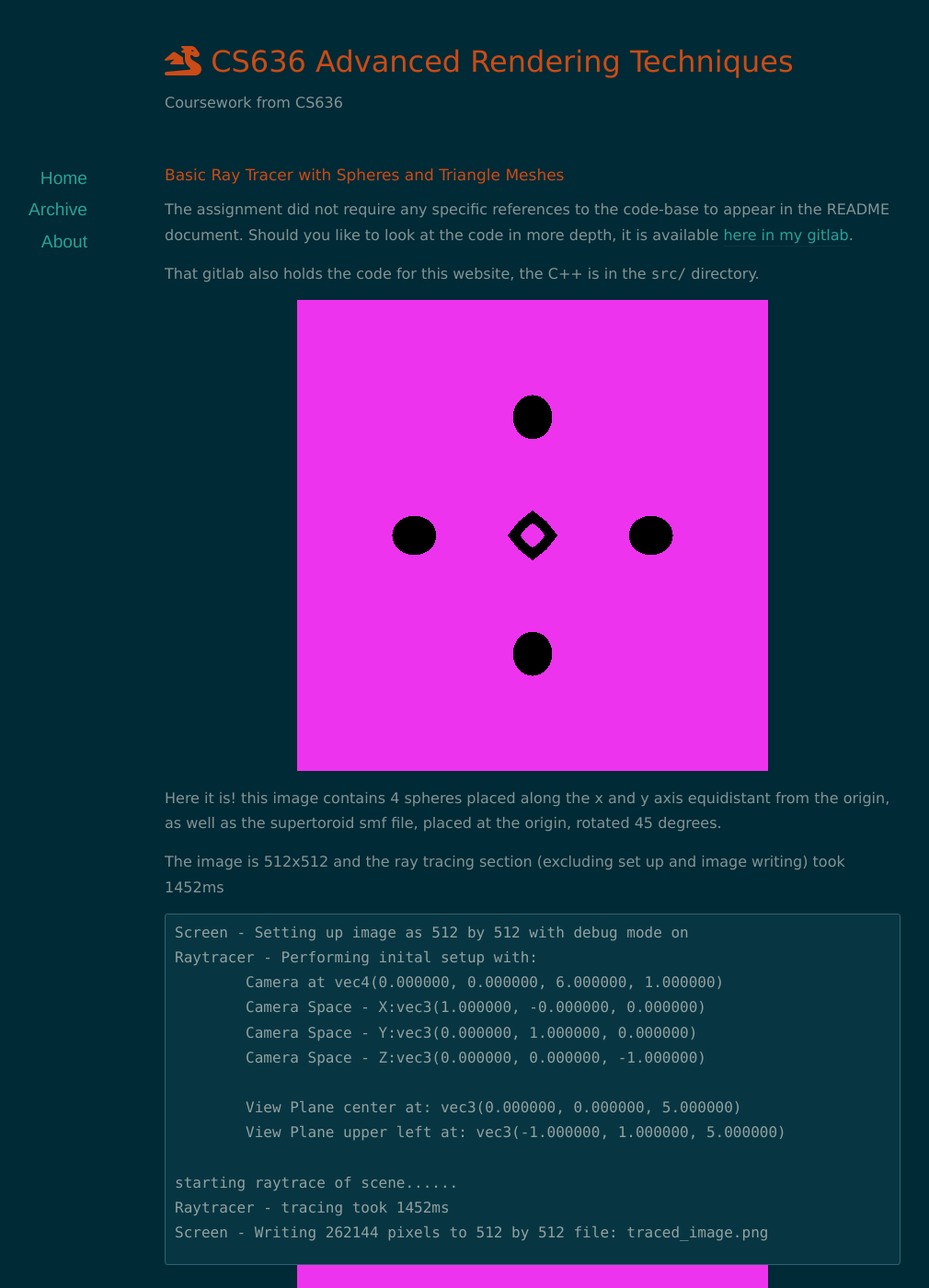
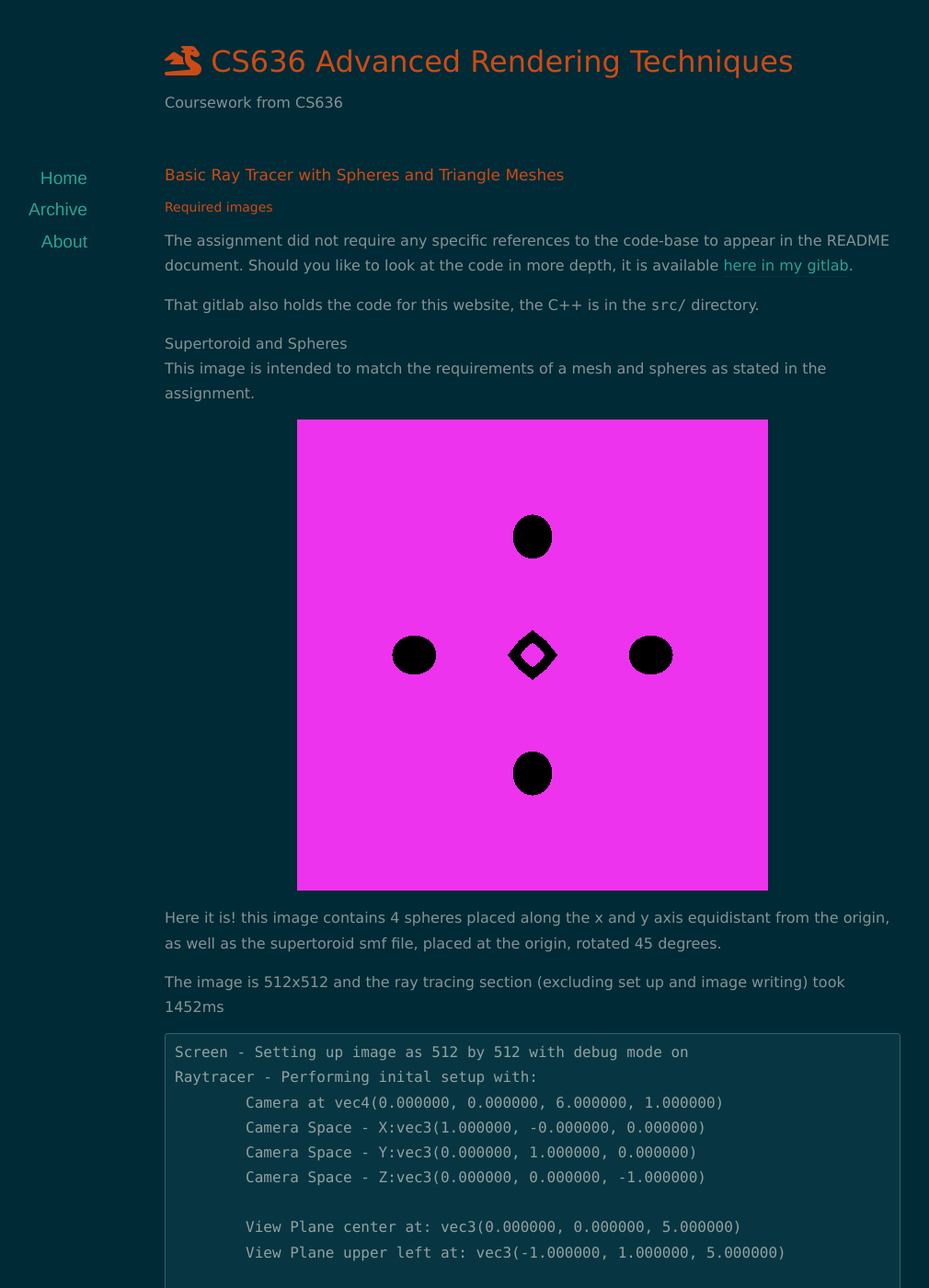
Before and after one commit to TaylorEllington/CS636-CPU-Raytracer, a Jekyll site: the page built from class-site/_posts/2020-04-19-Assignment-1-Basic-Ray-Tracer-With-Spheres-and-Triangle-Meshes.markdown, in a window 1280 px wide and 1400 px high. Shown: the whole window at 92% size, without its empty margins (61-1071 px from the left). Built offline with Jekyll 4.4.1, drawn with Linux system fonts in a browser that asks for light colours; nearby versions of some CDN libraries; some of the changed text lies outside the part shown.

Commit message:
a few more tweaks

```diff
--- a/class-site/_posts/2020-04-19-Assignment-1-Basic-Ray-Tracer-With-Spheres-and-Triangle-Meshes.markdown
+++ b/class-site/_posts/2020-04-19-Assignment-1-Basic-Ray-Tracer-With-Spheres-and-Triangle-Meshes.markdown
@@ -5,9 +5,15 @@ date:   2020-04-19 00:00:00 -0800
 categories: ray-tracing
 visible: 1
 ---
+### Required images
+
 The assignment did not require any specific references to the code-base to appear in the README document. Should you like to look at the code in more depth, it is available [here in my gitlab](https://gitlab.com/TaylorEllington/cs636-advanced-rendering-techniques).
 
 That gitlab also holds the code for this website, the C++ is in the `src/` directory.
+
+#### Supertoroid and Spheres
+
+This image is intended to match the requirements of a mesh and spheres as stated in the assignment.
 
 ![Final RayTraced image - HW1](/cs636-advanced-rendering-techniques/images/hw_1/traced_image.png)
 
@@ -73,6 +80,8 @@ Raytracer - tracing took 83251ms
 Screen - Writing 262144 pixels to 512 by 512 file: penny3.png
 {% endhighlight %}
 
+
+### Additional images from the development process
 Here are some of the other images I generated along the way.
 
 ![Diagonal](/cs636-advanced-rendering-techniques/images/hw_1/diag.png)
```
Also changed, not shown: other parts of class-site/_posts/2020-04-19-Assignment-1-Basic-Ray-Tracer-With-Spheres-and-Triangle-Meshes.markdown (+3 -2 lines).
